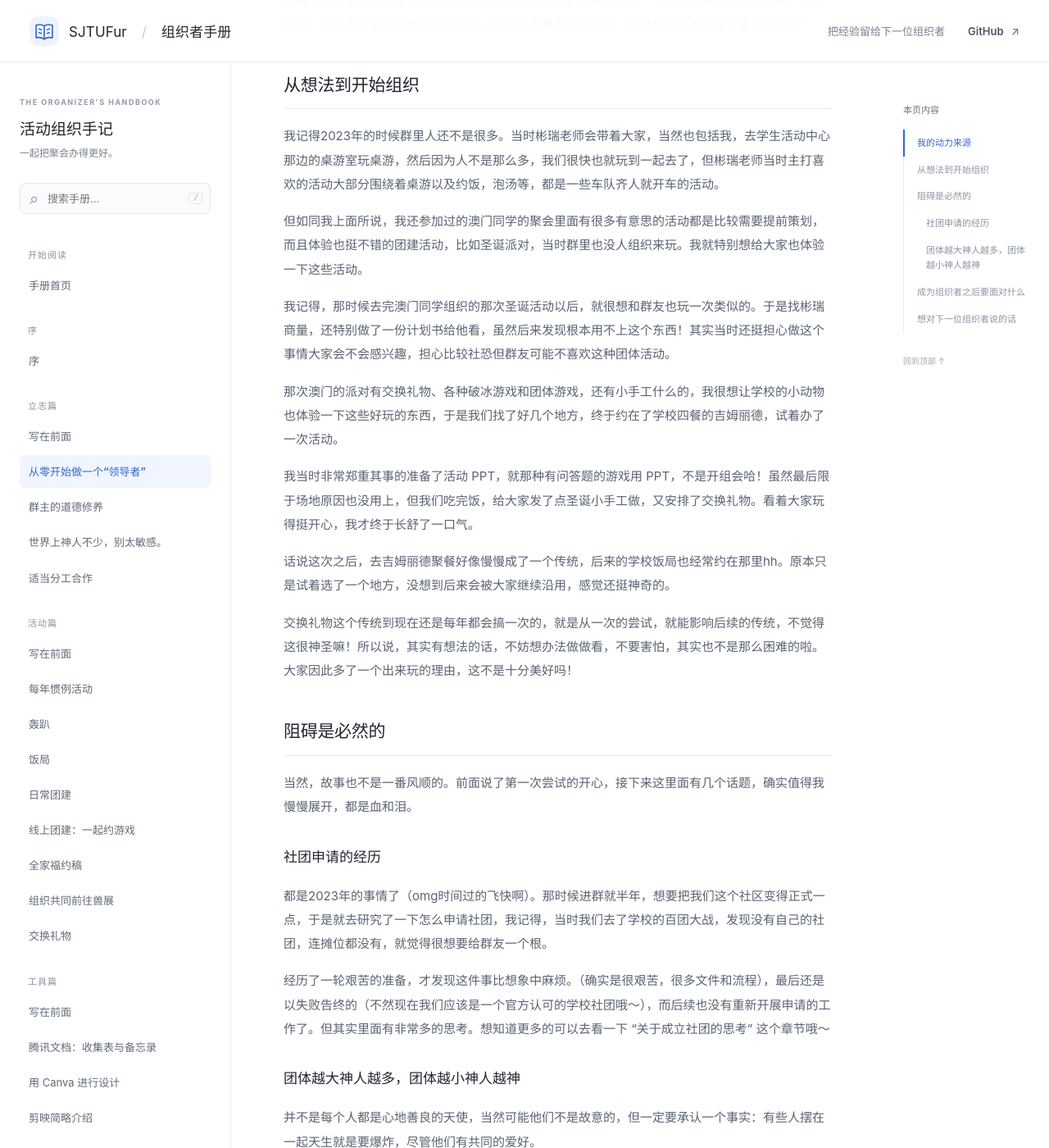
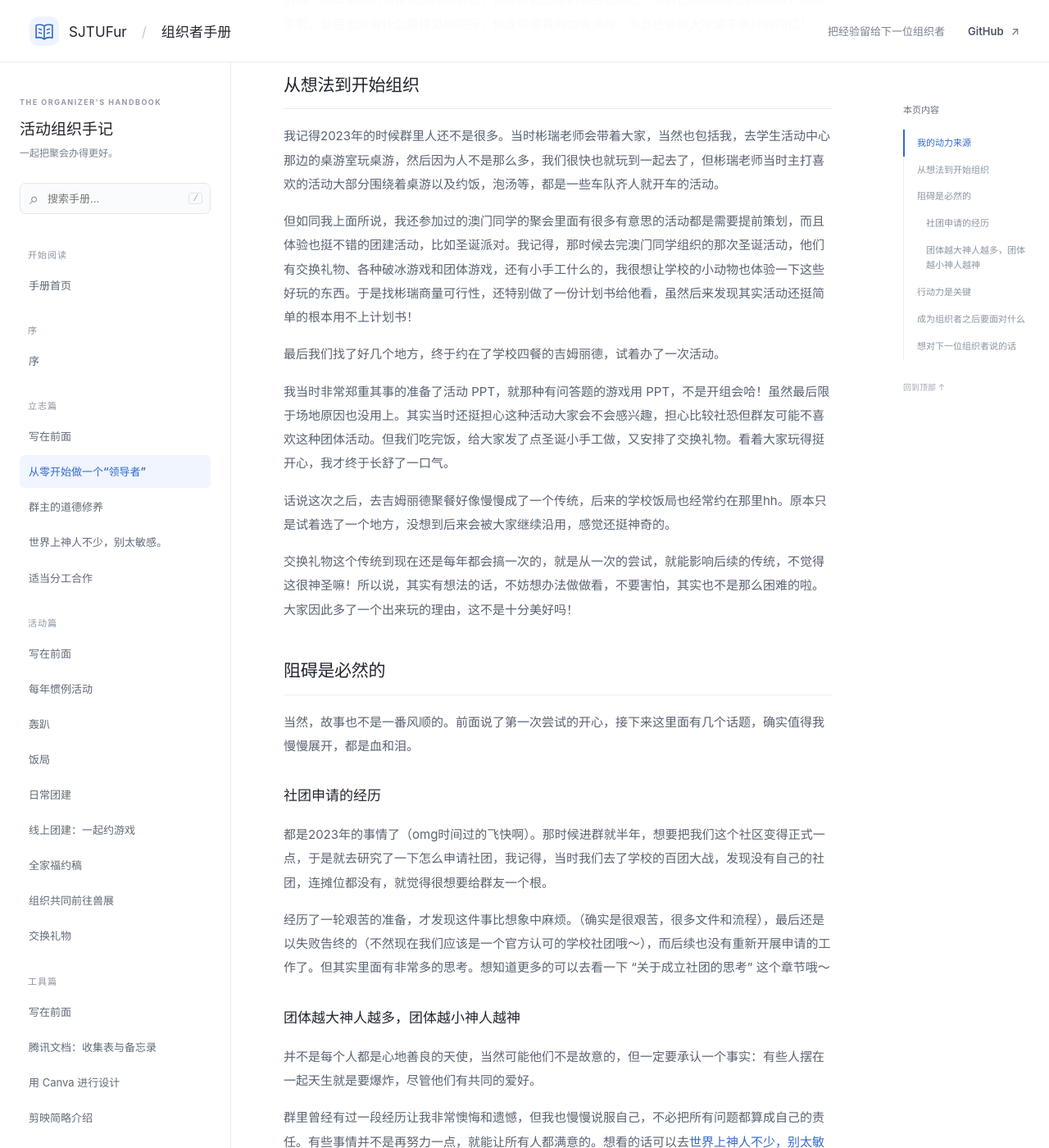
Before and after one commit to SJTUFur/organizer_manual, a Jekyll site: the page built from determination/kickstarter.md, in a window 1280 px wide and 1400 px high, scrolled down 1523 px. Shown: the whole window at 82% size. Built offline with Jekyll 4.4.1, drawn with Linux system fonts in a browser that asks for light colours; some of the changed text lies outside the part shown.

Commit message:
edited kickstarter.md typo and rearranged paragraphs.

```diff
--- a/determination/kickstarter.md
+++ b/determination/kickstarter.md
@@ -40,16 +40,13 @@ section: 立志篇
 
 我记得2023年的时候群里人还不是很多。当时彬瑞老师会带着大家，当然也包括我，去学生活动中心那边的桌游室玩桌游，然后因为人不是那么多，我们很快也就玩到一起去了，但彬瑞老师当时主打喜欢的活动大部分围绕着桌游以及约饭，泡汤等，都是一些车队齐人就开车的活动。
 
-但如同我上面所说，我还参加过的澳门同学的聚会里面有很多有意思的活动都是比较需要提前策划，而且体验也挺不错的团建活动，比如圣诞派对，当时群里也没人组织来玩。我就特别想给大家也体验一下这些活动。
+但如同我上面所说，我还参加过的澳门同学的聚会里面有很多有意思的活动都是需要提前策划，而且体验也挺不错的团建活动，比如圣诞派对。我记得，那时候去完澳门同学组织的那次圣诞活动，他们有交换礼物、各种破冰游戏和团体游戏，还有小手工什么的，我很想让学校的小动物也体验一下这些好玩的东西。于是找彬瑞商量可行性，还特别做了一份计划书给他看，虽然后来发现其实活动还挺简单的根本用不上计划书！
 
-我记得，那时候去完澳门同学组织的那次圣诞活动以后，就很想和群友也玩一次类似的。于是找彬瑞商量，还特别做了一份计划书给他看，虽然后来发现根本用不上这个东西！其实当时还挺担心做这个事情大家会不会感兴趣，担心比较社恐但群友可能不喜欢这种团体活动。
+最后我们找了好几个地方，终于约在了学校四餐的吉姆丽德，试着办了一次活动。
 
-那次澳门的派对有交换礼物、各种破冰游戏和团体游戏，还有小手工什么的，我很想让学校的小动物也体验一下这些好玩的东西，于是我们找了好几个地方，终于约在了学校四餐的吉姆丽德，试着办了一次活动。
-
-我当时非常郑重其事的准备了活动 PPT，就那种有问答题的游戏用 PPT，不是开组会哈！虽然最后限于场地原因也没用上，但我们吃完饭，给大家发了点圣诞小手工做，又安排了交换礼物。看着大家玩得挺开心，我才终于长舒了一口气。
+我当时非常郑重其事的准备了活动 PPT，就那种有问答题的游戏用 PPT，不是开组会哈！虽然最后限于场地原因也没用上。其实当时还挺担心这种活动大家会不会感兴趣，担心比较社恐但群友可能不喜欢这种团体活动。但我们吃完饭，给大家发了点圣诞小手工做，又安排了交换礼物。看着大家玩得挺开心，我才终于长舒了一口气。
 
 话说这次之后，去吉姆丽德聚餐好像慢慢成了一个传统，后来的学校饭局也经常约在那里hh。原本只是试着选了一个地方，没想到后来会被大家继续沿用，感觉还挺神奇的。
-
 
 交换礼物这个传统到现在还是每年都会搞一次的，就是从一次的尝试，就能影响后续的传统，不觉得这很神圣嘛！所以说，其实有想法的话，不妨想办法做做看，不要害怕，其实也不是那么困难的啦。大家因此多了一个出来玩的理由，这不是十分美好吗！
 
@@ -73,9 +70,18 @@ section: 立志篇
 群里曾经有过一段经历让我非常懊悔和遗憾，但我也慢慢说服自己，不必把所有问题都算成自己的责任。有些事情并不是再努力一点，就能让所有人都满意的。想看的话可以去[世界上神人不少，别太敏感。](difficult-people.md)这一篇里面看。
 
 
+## 行动力是关键
+
+作为一个活动组织者，通常不会有人催着你去做这个、做那个。很多活动之所以能出现，就是因为有人愿意主动往前走一步。
+
+比如圣诞聚会，你不办，其实也不会发生什么，圣诞节也不会因为你办了活动就多放一天假。但如果你决定办，就给群友们多了一个难得的社交机会。就像前面说的，社交场合不是必然会出现的。有些见面、认识和熟络，就是从你主动张罗的一次聚会开始的。这也是组织活动的意义。
+
+当然，这里说的行动力，不是非要把一整场活动办出来才算。有一个小小的 idea，先拿出来和朋友聊聊，问问大家有没有兴趣，也是在往前走。不用等到计划完整、准备充分才开口，很多事情就是从一句“要不我们试试？”开始的。
+
+
 ## 成为组织者之后要面对什么
 
-组织一次小活动的小组织者，和长期做一个需要权衡全局的组织者甚至领导者，其实是两回事。
+组织一次小活动，和长期做一个需要权衡全局的组织者，甚至担任群主，其实是两回事。
 
 其实作为一个组织者本身并不困难。你想，比如你想约一个桌游局，其实在群里喊一声，写好时间地点人物，看大家来不来就完事了，到时间把大家聚集在一个地方就可以开玩了。但要成为一个可持续发展，且需要权衡全局利益的领导者（比如群主）是有一定难度的。
 
@@ -84,6 +90,8 @@ section: 立志篇
 同时，你可能也需要投入一些自己的时间和精力。作为组织者，很没办法像普通参与者那样全程投入活动，因为有些安排需要先由你来处理。有时为了维护群体的稳定，还不得不把规则和立场说清楚，即使这会影响个人关系。（这非常残忍，笔者都应因为这些种种丢了好些朋友了）但如果你确信这件事有意义，这些投入可能就是值得的。
 
 还有一个事情，后面如果要组织比较大型的活动，比如办一次轰趴，一个人的力量可能就不够用了。你还要学会怎么找到伙伴，分工合作解决问题。关于怎样分工、怎样合作，我会在[适当分工合作](teamwork.md)里展开。
+
+当然，组织活动不意味着一定要成为群主。如果你还想进一步承担管理整个社群的责任，就需要考虑怎样使用手里的权限、优先守护什么，以及怎样对自己的决定负责。这些心得，我会在[群主的道德修养](ethics.md)里慢慢说。
 
 
 ## 想对下一位组织者说的话
```
